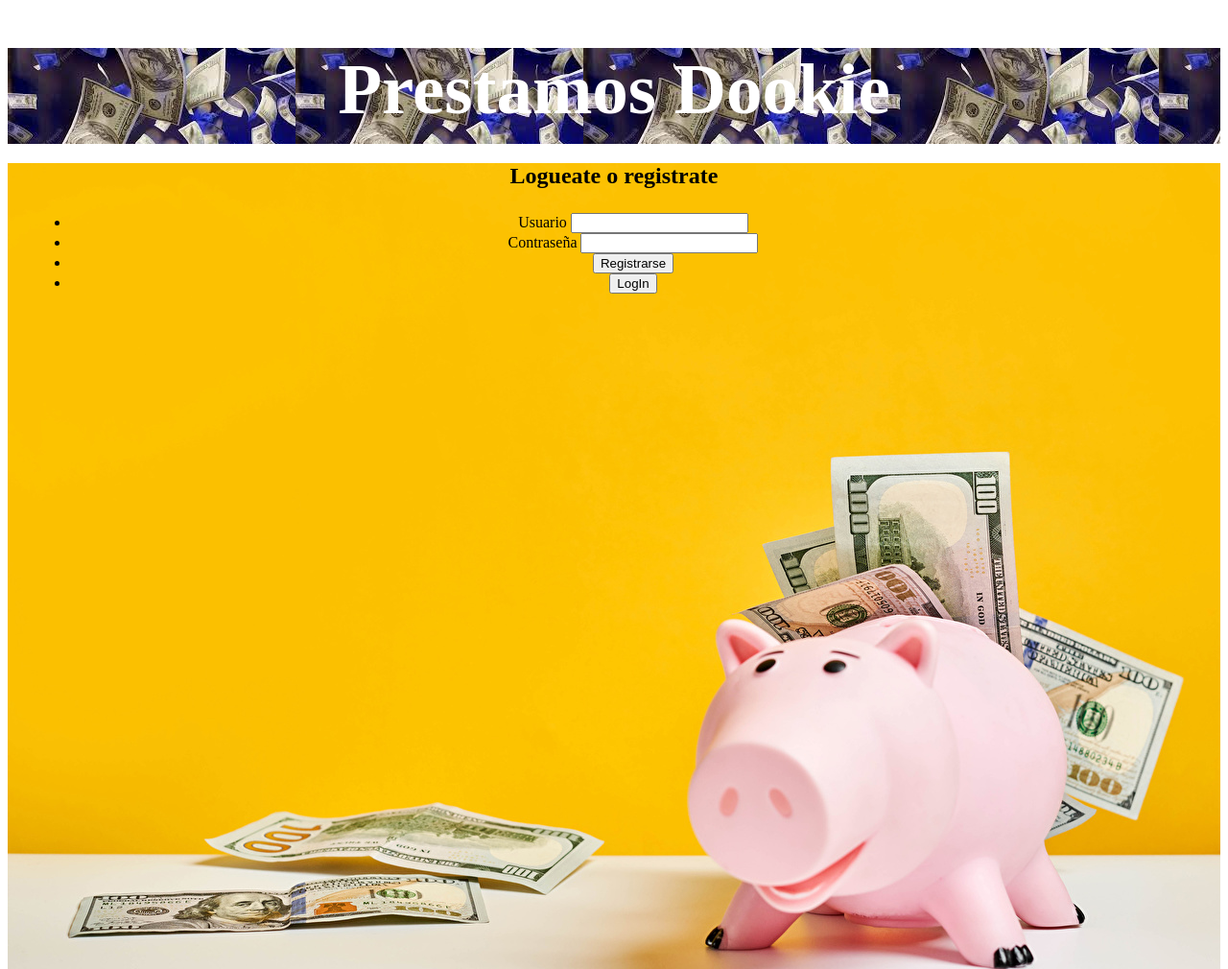
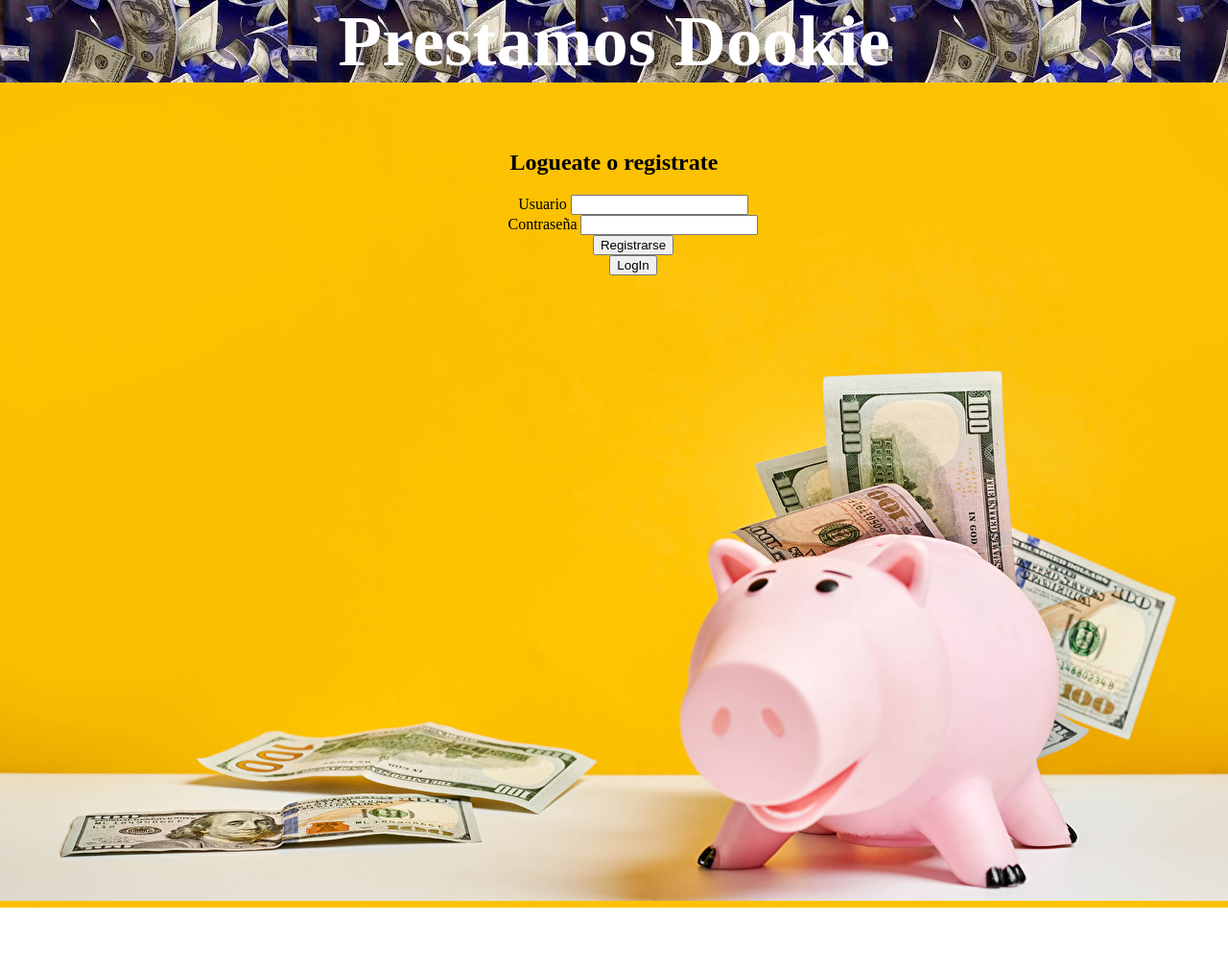
Before and after one commit to nicomojeda/preentrega2javascript, a plain HTML site: page index.html in a window 1280 px wide. Shown: the top 1010 px of the page at 96% size. After the commit the page ends 946 px from the top, so only its background shows below. Drawn offline with Linux system fonts and the light colour scheme.

Commit message:
Preentrega3 final

```diff
--- a/CSS/estilos.css
+++ b/CSS/estilos.css
@@ -1,23 +1,34 @@
+body{
+    height: auto;
+    padding: 0 ;
+    margin: 0;
+}
+
+
 header{
     /*display: grid;*/
     background-image: url(../img/fondo-header.jpg);
     text-align: center;
+    justify-content: center;
     color: white;
-    height: 100px;
+    height: auto;
     padding: 0;
     margin: 0;
 
 }
 
 h1{
-
+    text-align: center;
+    justify-content:end;
     font-size: 75px;
+    padding: 0;
+    margin: 0;
 }
 
 main{
 
     background-image: url(../img/fondo-main2.jpg);
-    /*background-color: lightblue;*/
+    background-color: lightblue;
     text-align: center;
     height: 860px;
     padding: 0;
@@ -26,14 +37,11 @@ main{
 
 }
 
-form{
-
-    margin: 25px;
-
+section{
+    padding-top: 50px;
 }
 
-#cuadroPrincipal{
 
-    padding-top: 50px;
-
+li{
+    list-style: none;
 }
--- a/index.html
+++ b/index.html
@@ -13,7 +13,7 @@
         <h1>Prestamos Dookie</h1>
     </header>
     <main id="pagParincipal">
-        <section class="cuadroPrincipal">
+        <section>
             <h2>Logueate o registrate</h2>
             <form action="" id="formulario">
                 <ul>
--- a/preentrega2.js
+++ b/preentrega2.js
@@ -141,7 +141,6 @@ function registrar() {
 
             document.body.innerHTML = `<header><h1>¡Error!</h1></header>
                                         <h2>¡El usuario: ${nombreUsuario} ya fue registrado!</h2> <a href="index.html">Volver</a>`;
-            console.log("el usuario ya ha sido registrado");
 
         }
 
@@ -165,6 +164,7 @@ function loguearse(){
     if(contador == 1){
             document.body.innerHTML = `<header><h1>Usted esta dentro del simulador de prestamo</h2></header>
             <main>
+            <section>
                 <h2>¡Bievenido ${nombreUsuario} !</h2>
                 <form action="" id="formulario2">
                     </li>
@@ -180,6 +180,7 @@ function loguearse(){
                         <button id = "btn_solicitudDinero" >Solicitar</button>
                     </li>
                 </form>
+            </section>
             </main>`;
 
             let formularioSolicitud = document.getElementById("formulario2");
@@ -207,15 +208,15 @@ function loguearse(){
 
                 document.body.innerHTML = `<header><h1>Solicitud de prestamo realizada</h1></header>
                                             <main>
+                                                <section>
                                                     <h2>Su prestamo solicitado fue:</h2>
-                                                <section>
                                                         <li>Dinero solicitado: ${prestamoNuevo}</li>
                                                         <li>Cantidad de cuotas seleccionadas: ${clienteEsporadico.getCuotas()}</li>
                                                         <li>El dinero que deverá devolver es: ${valorFinalDevolucion}</li>
                                                         <li>El valor de la cuota es: ${valorFinalCuota}</li>
                                                         <li><a href="index.html">Volver al inicio</a>
+                                                    <div><h3>La simulación de prestamo ha finalizado</h3>
                                                 </section>
-                                                <div><h3>La simulación de prestamo ha finalizado</h3>
                                             </main>`;
 
 
```
Lines whose indentation alone changed are shown as unchanged.
